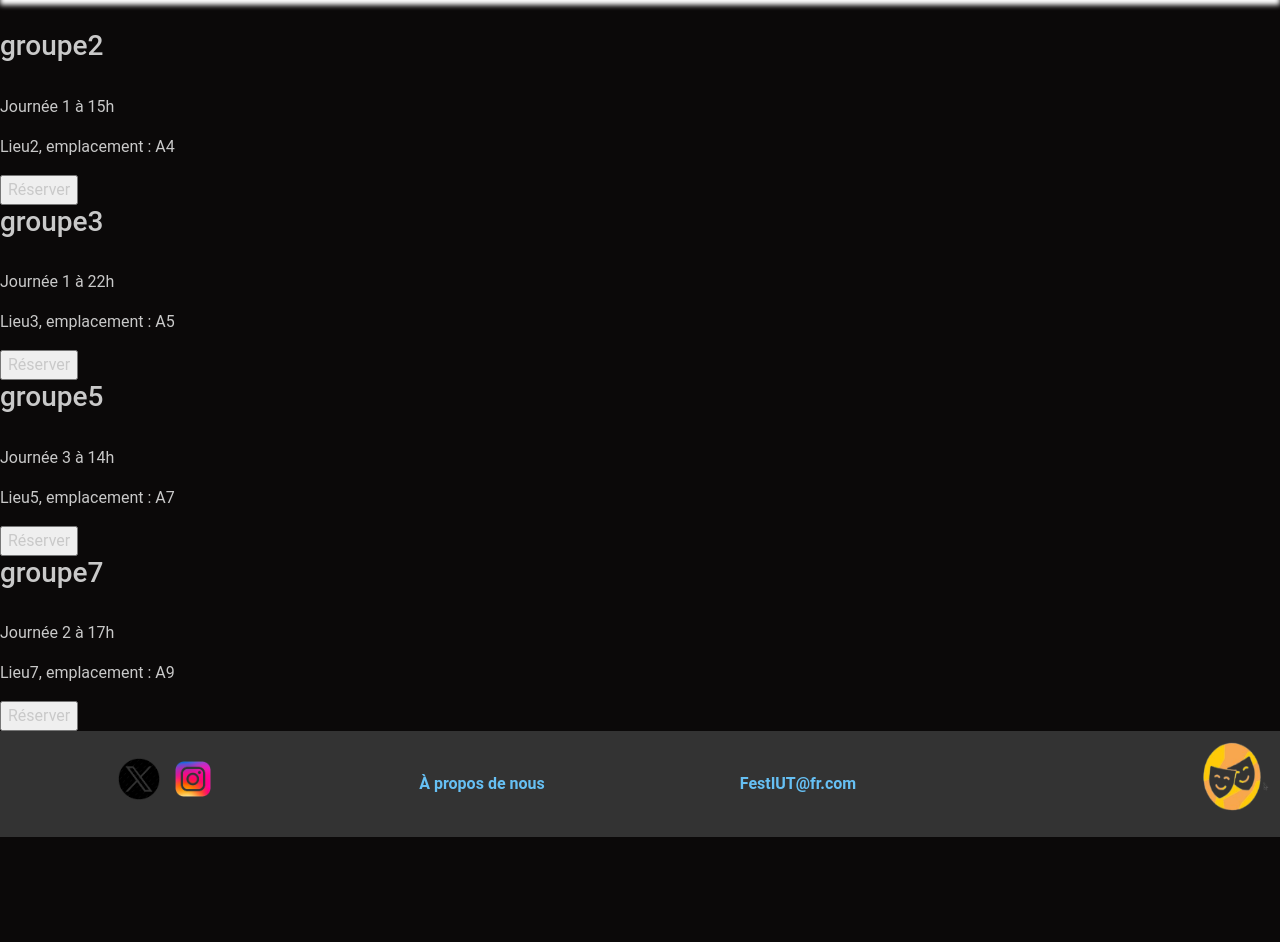
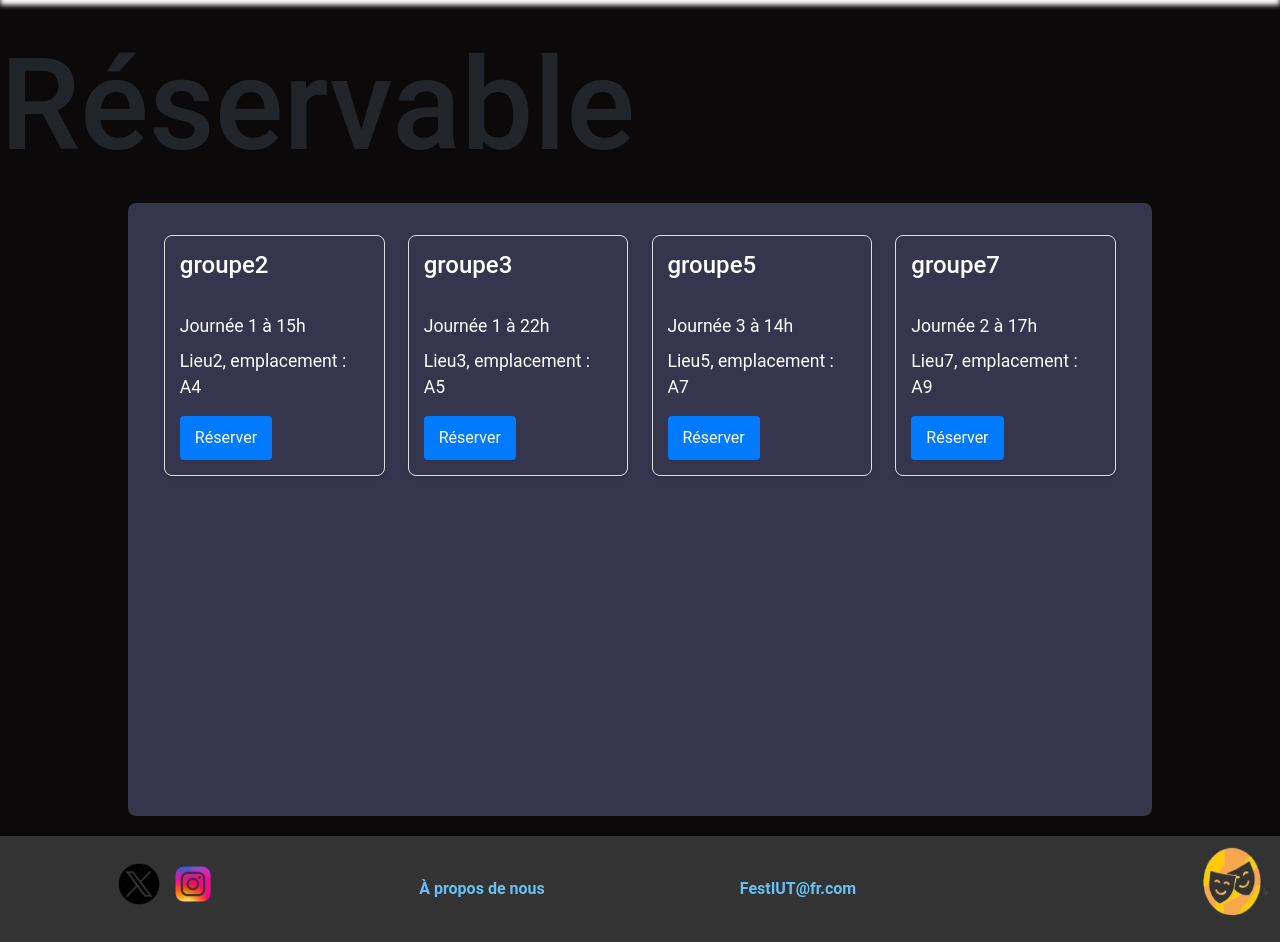
Before and after one commit to ThomasRABILLON/FestIUTO, a Flask app: page /reservation in a window 1280 px wide. Shown: the part 99-1041 px from the top of the page. Before the commit the page ends 936 px from the top, so only its background shows below. Run offline with Flask 3, Linux system fonts and the light colour scheme; a user stored in the database is signed in; some libraries are stand-ins or nearby versions.

Commit message:
page reservation a jour

```diff
--- a/App/static/css/reservation.css
+++ b/App/static/css/reservation.css
@@ -0,0 +1,55 @@
+/* Style the main container */
+main {
+  width: 80%;
+  margin: 20px auto;
+  padding: 2em;
+  padding-bottom: 20em;
+}
+
+/* Style each reservation block */
+.reserv {
+  width: 23%; /* Réduire la largeur pour laisser de l'espace entre les événements */
+  margin-right: 2%; /* Ajouter de la marge à droite pour l'espace entre les événements */
+  float: left; /* Utiliser float pour créer une disposition en ligne */
+  border: 1px solid #ddd;
+  padding: 15px;
+  margin-bottom: 20px;
+  border-radius: 8px;
+  box-shadow: 0 2px 4px rgba(0, 0, 0, 0.1);
+}
+
+/* Clear the float to prevent layout issues */
+.reserv:nth-child(4n) {
+  margin-right: 0; /* Réinitialiser la marge pour chaque 4ème élément */
+  clear: right; /* Assurer la clarté après chaque 4ème élément */
+}
+
+/* Style the heading within each reservation block */
+.reserv h3 {
+  color: #ffffff;
+  font-size: 1.5em;
+  margin-bottom: 10px;
+}
+
+/* Style the paragraphs within each reservation block */
+.reserv p {
+  color: white;
+  font-size: 1.1em;
+  margin-bottom: 8px;
+}
+
+/* Style the form button */
+.reserv form input[type="submit"] {
+  background-color: #007bff;
+  color: #fff;
+  padding: 10px 15px;
+  border: none;
+  border-radius: 4px;
+  cursor: pointer;
+  font-size: 1em;
+}
+
+/* Add some spacing around the form button */
+.reserv form {
+  margin-top: 15px;
+}
--- a/App/templates/reservation.html
+++ b/App/templates/reservation.html
@@ -3,18 +3,28 @@
 <link rel="stylesheet"
     href="{{ url_for('static', filename='css/reservation.css') }}">
 
+<h1>Réservable</h1>
+<body>
+    <main>
         {% for event in events %}
-<div>
+        <div class="reserv">
             <h3>{{ Groupe.get_groupe_by_id(event.get_id_g()).get_nom_groupe() }}</h3>
             <br>
-    <p>Journée {{ event.get_jour_arrive() }} à {{ event.get_heure_arrive() }}h</p>
-    <p>{{ Lieu.get_lieu_by_id(event.get_id_lieu()).get_nom() }}, emplacement :
+            <p>Journée {{ event.get_jour_arrive() }} à {{
+                event.get_heure_arrive()
+                }}h</p>
+            <p>{{ Lieu.get_lieu_by_id(event.get_id_lieu()).get_nom() }},
+                emplacement
+                :
                 {{ Lieu.get_lieu_by_id(event.get_id_lieu()).get_emplacement() }}</p>
-    <form action="{{ url_for('reservation', id=event.get_id()) }}" method="post">
+            <form action="{{ url_for('reservation', id=event.get_id()) }}"
+                method="post">
                 {{ form.csrf_token }}
                 <input type="submit" value="Réserver">
             </form>
         </div>
         {% endfor %}
+    </main>
+</body>
 
 {% endblock %}
```
Also changed, not shown: App/data/festIUTO.db. Lines whose indentation alone changed are shown as unchanged.
